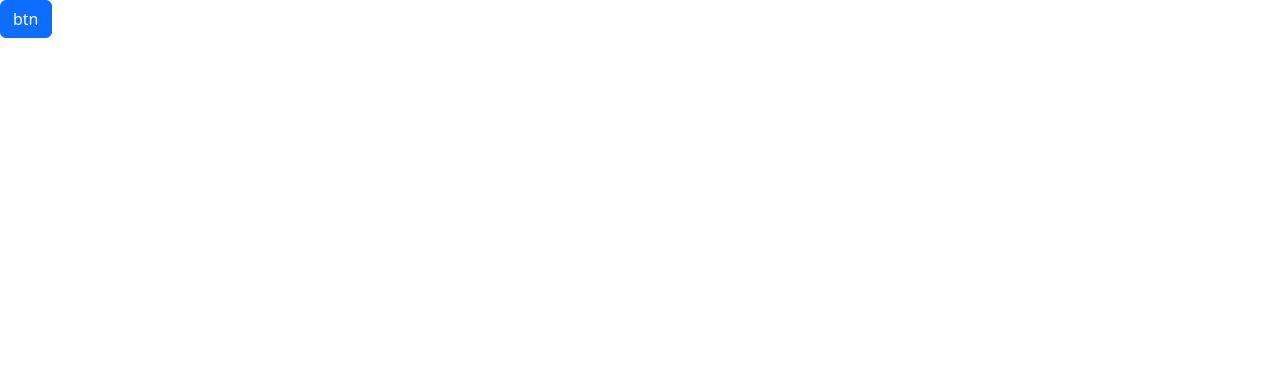
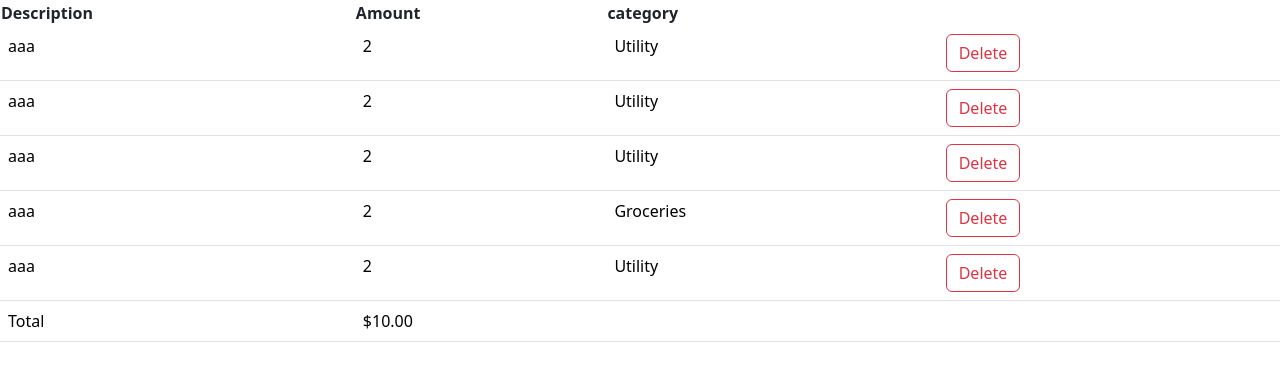
Before and after one commit to Nazim9945/Expense-Tracker, a React (Vite) app: page / in a window 1280 px wide. Shown: the top 368 px of the page. Built offline with nearby package versions, Linux system fonts and the light colour scheme.

Commit message:
created Expense list table

```diff
--- a/src/App.tsx
+++ b/src/App.tsx
@@ -1,10 +1,19 @@
+import { useState } from "react"
+import ExpenseList from "./components/ExpenseList"
 
 
 const App = () => {
+  const [Expenses, setExpenses] = useState([
+    { id: 1, description: "aaa", amount: 2, category: "Utility" },
+    { id: 2, description: "aaa", amount: 2, category: "Utility" },
+    { id: 3, description: "aaa", amount: 2, category: "Utility" },
+    { id: 4, description: "aaa", amount: 2, category: "Groceries" },
+    { id: 5, description: "aaa", amount: 2, category: "Utility" },
+  ]);
   return (
-    <div>
-      <button className="btn btn-primary">btn</button>
-    </div>
+  <>
+    <ExpenseList expenses={Expenses}/>
+  </>
   )
 }
 
--- /dev/null
+++ b/src/components/ExpenseList.tsx
@@ -0,0 +1,43 @@
+interface Expenses{
+    id:number,
+    description:string,
+    category:string,
+    amount:number
+}
+interface Props{
+    expenses:Expenses[]
+}
+const ExpenseList = ({expenses}:Props) => {
+  return (
+    <table className="table bordered">
+      <thead>
+        <th>Description</th>
+        <th>Amount</th>
+        <th>category</th>
+        <th></th>
+      </thead>
+      <tbody>
+        {expenses.map((expense) => (
+          <tr>
+            <td>{expense.description}</td>
+            <td>{expense.amount}</td>
+            <td>{expense.category}</td>
+            <td>
+                <button className="btn btn-outline-danger">Delete</button>
+            </td>
+          </tr>
+        ))}
+      </tbody>
+      <tfoot>
+        <tr>
+            <td>Total</td>
+            <td>${expenses.reduce((acc,expense)=>acc+expense.amount,0).toFixed(2)}</td>
+            <td></td>
+            <td></td>
+        </tr>
+      </tfoot>
+    </table>
+  );
+}
+
+export default ExpenseList
```
